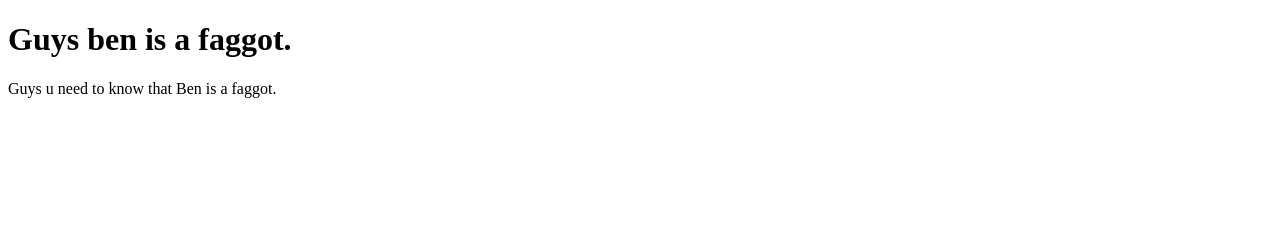
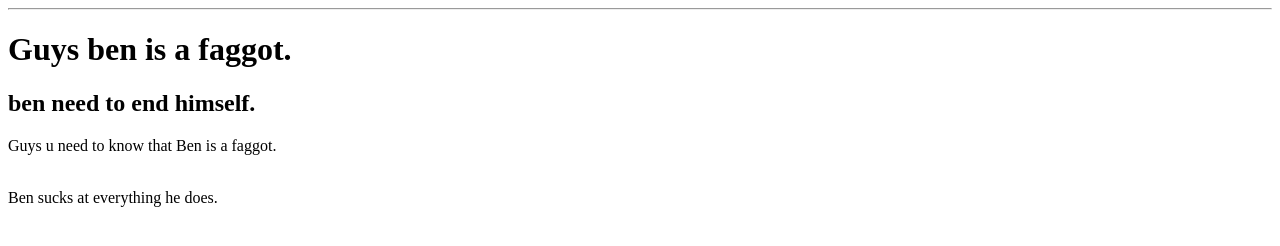
Before and after one commit to W04H/Benisfat-MK2, a plain HTML site: page index.html in a window 1280 px wide. Drawn offline with Linux system fonts and the light colour scheme.

Commit message:
Update index.html

```diff
--- a/index.html
+++ b/index.html
@@ -3,9 +3,14 @@
 </html>
 <head>
 <title>Benisafaggot</title>
+  <hr>
 </head>
 <body>
 <h1> Guys ben is a faggot.</h1>
+  <h2> ben need to end himself.</h2>
 <p>Guys u need to know that Ben is a faggot.</p>
+  <br>
+  <h7> Ben sucks at everything he does.</h7>
+
 </body>
 </html>
```
